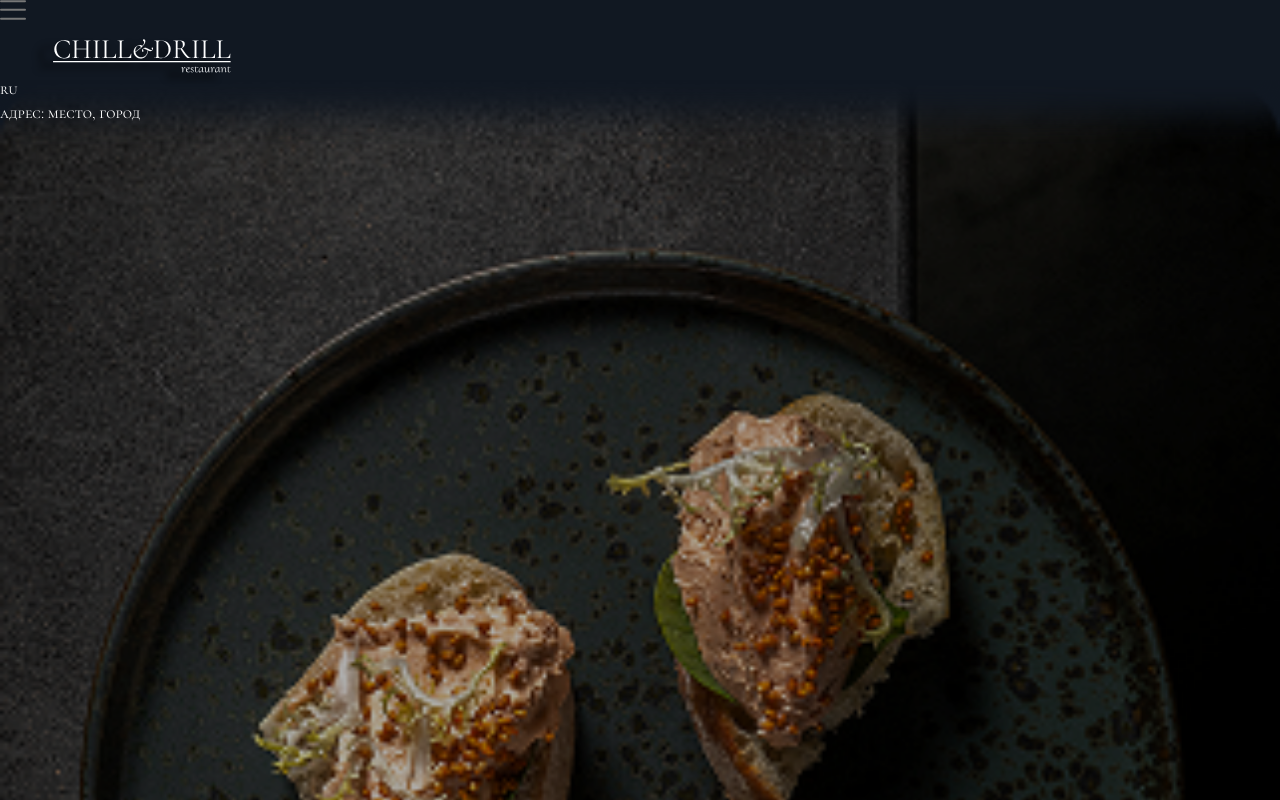
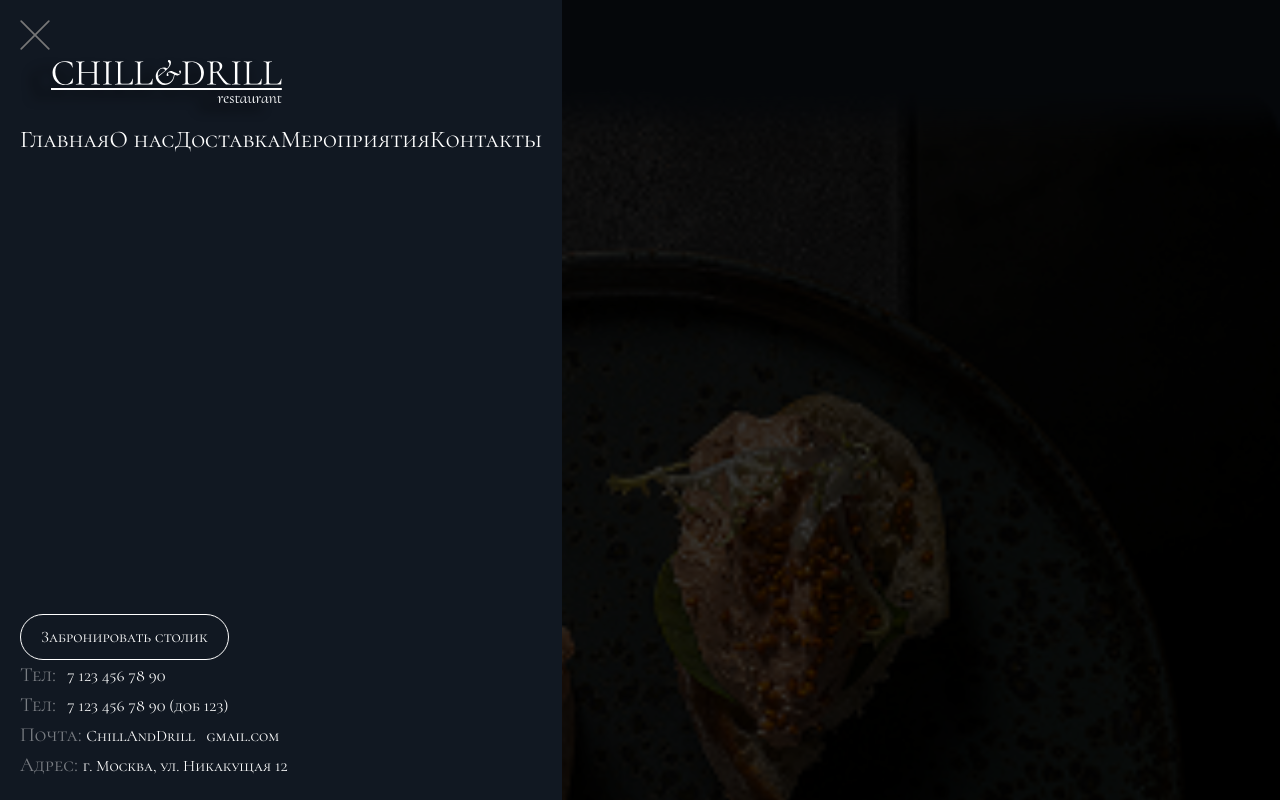
Before and after one commit to egorkaw2w/kursach, a Next.js app: page /Menu in a window 1280 px wide. Both pictures are taken after a click on the button 13 px from the left and 10 px from the top of the page. Shown: the top 800 px of the page. Built offline with nearby package versions, Linux system fonts and the light colour scheme.

Commit message:
Burger was added

```diff
--- a/src/app/Menu/[categoryName]/page.tsx
+++ b/src/app/Menu/[categoryName]/page.tsx
@@ -56,7 +56,7 @@ export default function CategoryPage() {
 
   if (!category) {
     return (
-      <div className="Category">
+      <div className="Category mt-14">
         <div className="CategoryList">Категория не найдена</div>
       </div>
     );
--- a/src/assets/icons/BurgerIco.tsx
+++ b/src/assets/icons/BurgerIco.tsx
@@ -1,19 +1,33 @@
 import {ReactElement} from "react";
 
 interface Props {
-    className: string;
+    className?: string;
+    typeOfBurger: boolean
 }
 
-const BurgerIco = () : ReactElement => {
+const BurgerIco = ({className, typeOfBurger}:Props)  => {
+    if (typeOfBurger) {
     return (
 <svg width="26" height="20" viewBox="0 0 26 20" fill="none" xmlns="http://www.w3.org/2000/svg">
 <path d="M1 9.75H25" stroke="#777777" strokeWidth="2" strokeLinecap="round"/>
 <path d="M1 18.75H25" stroke="#777777" strokeWidth="2" strokeLinecap="round"/>
 <path d="M1 1.25H25" stroke="#777777" strokeWidth="2" strokeLinecap="round"/>
 </svg>
+    )
+    }
+    else{
+        return(
+<svg width="30" height="30" viewBox="0 0 30 30" fill="none" xmlns="http://www.w3.org/2000/svg">
+<rect y="28.8001" width="40.7293" height="1.69705" rx="0.848527" transform="rotate(-45 0 28.8001)" fill="#777777"/>
+<rect x="1.20004" width="40.7293" height="1.69705" rx="0.848527" transform="rotate(45 1.20004 0)" fill="#777777"/>
+</svg>
 
 
-    )
+
+
+        )
+
+    }
 }
 
 export default BurgerIco;
--- /dev/null
+++ b/src/components/Burger/Burger.scss
@@ -0,0 +1,58 @@
+.Burger {
+    position: fixed;
+    top: 0;
+    left: 0;
+    height: 100vh;
+    background-color: #111822;
+    display: grid;
+    grid-template-rows: minmax(100px, auto) 1fr minmax(200px, auto);
+    padding: 20px;
+    z-index: 1000;
+  }
+
+  .Burger__footer {
+    align-self: flex-end; /* Для нижнего позиционирования */
+  }
+
+  .Burger-action-button {
+    border: 1px solid #ffffff;
+    border-radius: 50px;
+    cursor: pointer;
+    transition: border-color 0.3s, background-color 0.3s, color 0.3s;
+    padding: 10px 20px;
+
+    &:hover {
+      border-color: rgba(255, 255, 255, 0.699);
+      background-color: rgba(255, 255, 255, 0.699);
+      color: black;
+    }
+  }
+
+  .Burger__Contact-info-dark {
+    color: #FFFFFF70;
+    font-size: 20px;
+    margin-bottom: 20px;
+  }
+
+  .Burger__link {
+    font-size: 24px;
+    position: relative;
+    width: fit-content;
+    transition: color 0.3s;
+    margin-bottom: 15px;
+
+    &::after {
+      content: '';
+      position: absolute;
+      background: #ffffff;
+      left: 0;
+      bottom: -5px;
+      width: 0;
+      height: 2px;
+      transition: width 0.3s ease-out;
+    }
+
+    &:hover::after {
+      width: 100%;
+    }
+  }
--- /dev/null
+++ b/src/components/Burger/Burger.tsx
@@ -0,0 +1,67 @@
+'use client'
+import Logo from "@assets/icons/Logo";
+import "./Burger.scss";
+import Link from "next/link";
+import BurgerIco from "@assets/icons/BurgerIco";
+import { useState } from "react";
+
+type BurgerNavigationItem = {
+  id: number;
+  BurgerNavigationName: string;
+  BurgerNavigationTo: string;
+};
+
+type BurgerProps = {
+  BurgerNavigation: BurgerNavigationItem[];
+  setIsBurgerOpen: React.Dispatch<React.SetStateAction<boolean>>;
+  isBurgerOpened: boolean
+  className?: string
+};
+
+const Burger = ({ BurgerNavigation, setIsBurgerOpen, isBurgerOpened,className }: BurgerProps) => {
+  const BurgerNav = BurgerNavigation;
+const BurgerHandle = () =>{
+    setIsBurgerOpen(!isBurgerOpened);
+    console.log(isBurgerOpened)
+}
+  return (
+    <div className={`Burger px-10  w-1/3 h-screen py-10 ${className}`}>
+      <div className="Burger__header flex flex-row-reverse items-start justify-between  ">
+        <button className="cursor-pointer pt-3" onClick={BurgerHandle}>
+          <BurgerIco typeOfBurger = {false} />
+        </button>
+        <Logo className="" />
+      </div>
+<div className="Burger__body flex flex-col gap-5">
+          {BurgerNav?.map((item) => (
+            <Link  href={item.BurgerNavigationTo} className="Burger__link" key={item.id}>
+              {item.BurgerNavigationName}
+            </Link>
+          ))}
+</div>
+      <div className="Burger__footer flex flex-col justify-between h-full ">
+        <button className="Burger-action-button mx-auto  px-20 py-3 ">
+          <Link href="">Забронировать столик</Link>
+        </button>
+        <div>
+            <ul className="contact_info flex flex-col  ">
+              <li className="Burger__tel">
+                <span className="Burger__Contact-info-dark">Тел: </span> +7 123 456 78 90
+              </li>
+              <li className="Burger__tel">
+                <span className="Burger__Contact-info-dark">Тел: </span> +7 123 456 78 90 (доб 123)
+              </li>
+              <li className="Burger__mail">
+                <span className="Burger__Contact-info-dark">Почта: </span>  ChillAndDrill@gmail.com
+              </li>
+              <li className="Burger__adress">
+                <span className="Burger__Contact-info-dark">Адрес: </span> г. Москва,  ул. Никакущая 12
+              </li>
+            </ul>
+        </div>
+      </div>
+    </div>
+  );
+};
+
+export default Burger;
--- a/src/components/Home/About_us/AboutUs.scss
+++ b/src/components/Home/About_us/AboutUs.scss
@@ -1,7 +1,7 @@
 .aboutUs__textTitle{
     color: var(--title-color);
-    font-size: 35px;
+    font-size: 32px;
 }
 .aboutUs__text{
-    font-size: 30px;
+    font-size: 20px;
 }
--- a/src/components/Home/About_us/AboutUs.tsx
+++ b/src/components/Home/About_us/AboutUs.tsx
@@ -1,5 +1,4 @@
 
-import ButtonArea from "@components/ActionButton/Home/ButtonArea/ButtonArea";
 import "./AboutUs.scss"
 const AboutUs = () =>{
 
--- a/src/components/header/Header.scss
+++ b/src/components/header/Header.scss
@@ -1,17 +1,54 @@
-@import url("../../app/globals.css");
+.overlay {
+    position: fixed;
+    top: 0;
+    left: 0;
+    width: 100%;
+    height: 100%;
+    background-color: #000000b2;
+    opacity: 0;
+    transition: opacity 0.3s ease-in-out;
+    z-index: 1000;
+    pointer-events: none;
+    visibility: hidden;
+  }
 
-header{
+  .overlay.active {
+    opacity: 1;
+    pointer-events: all;
+    visibility: visible;
+  }
+
+  .Burger-prikol {
+    position: fixed;
+    top: 0;
+    left: 0;
+    transform: translateX(-100%);
+    width: 100%;
+    height: 100vh;
+    transition: transform 0.3s ease-in-out, visibility 0s 0.3s; // Задержка для visibility при закрытии
+    z-index: 1001;
+    visibility: hidden;
+  }
+
+  .Burger-prikol.open {
+    transform: translateX(0);
+    visibility: visible;
+    transition: transform 0.3s ease-in-out, visibility 0s 0s; // Без задержки при открытии
+  }
+
+  header {
     background-color: var(--background);
     height: 80px;
-    position: relative;
+    position: sticky;
+    top: 1px;
     box-shadow: 0px 25px 30px 10px var(--background);
+    z-index: 1;
+  }
 
-
-    z-index: 1;
-    .logo{
+  header .logo {
     position: relative;
     left: 10px;
-        top:10px;
+    top: 10px;
     width: 30vw;
     height: 10vw;
     max-width: 240px;
@@ -19,7 +56,7 @@ header{
     min-width: 150px;
     min-height: 40px;
   }
-    .loca-date-item{
+
+  header .loca-date-item {
     font-size: 16px;
   }
-}
--- a/src/components/header/Header.tsx
+++ b/src/components/header/Header.tsx
@@ -1,29 +1,55 @@
-import React from "react";
+"use client";
+import React, { useState } from "react";
 import BurgerIco from "@assets/icons/BurgerIco";
 import Logo from "@assets/icons/Logo";
-import "../css/Header.css"
+import "./Header.scss";
 import Link from "next/link";
+import Burger from "@components/Burger/Burger";
+
+const testDataBurger = {
+  BurgerNavigation: [
+    { id: 1, BurgerNavigationName: "Главная", BurgerNavigationTo: "/" },
+    { id: 2, BurgerNavigationName: "О нас", BurgerNavigationTo: "/" },
+    { id: 3, BurgerNavigationName: "Доставка", BurgerNavigationTo: "/" },
+    { id: 4, BurgerNavigationName: "Мероприятия", BurgerNavigationTo: "/" },
+    { id: 5, BurgerNavigationName: "Контакты", BurgerNavigationTo: "/" },
+  ],
+};
 
 const Header = () => {
+  const [isBurgerOpen, setIsBurgerOpen] = useState(false);
+
+  const toggleBurger = () => {
+    setIsBurgerOpen(!isBurgerOpen);
+  };
+
   return (
-    <header className=" ">
-      <div className="container mx-auto px-4  sm:px-6 lg:px-8">
+    <header className="Header">
+      <div className="container mx-auto px-4 sm:px-6 lg:px-8">
         <div className="flex justify-between items-center py-4">
           <div className="flex items-center">
-            <button className="focus:outline-none">
-              <BurgerIco />
+            <button className="focus:outline-none" onClick={toggleBurger}>
+              <BurgerIco typeOfBurger = {true} />
             </button>
           </div>
-
-          <Link href={'/'} className=" flex justify-center items-end flex-1 ">
-            <Logo className="logo p-"/>
+          <Link href="/" className="flex justify-center items-end flex-1">
+            <Logo className="logo" />
           </Link>
-
-          <div className="hidden md:flex flex-col justify-start  items-start s">
-            <div className=" loca-date-item p-0 m-0">ru</div>
-            <div className=" loca-date-item p-0 m-0">адрес: место, город</div>
+          <div className="hidden md:flex flex-col justify-start items-start">
+            <div className="loca-date-item p-0 m-0">ru</div>
+            <div className="loca-date-item p-0 m-0">адрес: место, город</div>
           </div>
         </div>
+      </div>
+
+      {/* Всегда рендерим overlay и Burger-prikol */}
+<div className={`overlay ${isBurgerOpen ? 'active' : ''}`} onClick={toggleBurger}></div>
+      <div className={`Burger-prikol ${isBurgerOpen ? 'open' : ''} `}>
+        <Burger
+          setIsBurgerOpen={setIsBurgerOpen}
+          isBurgerOpened={isBurgerOpen}
+          BurgerNavigation={testDataBurger.BurgerNavigation}
+        />
       </div>
     </header>
   );
```
Also changed, not shown: src/components/Menu/MenuCollection/MenuCollection.scss (+3 -23 lines), src/components/Menu/MenuCollection/MenuCollection.tsx (+12 -12 lines). Lines whose indentation alone changed are shown as unchanged.
